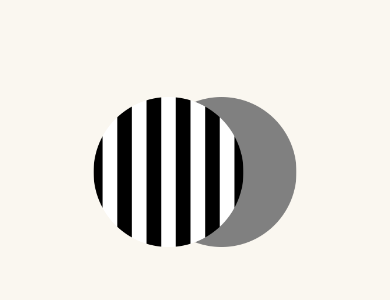
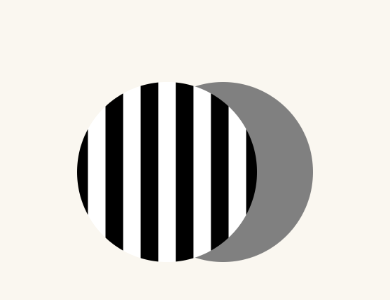
Before and after one commit to kSammani/KidsVision, a React Native app: screen /Level2N in a window 390 px wide. Shown: the part 250-550 px from the top of the page. Built offline with nearby package versions, Linux system fonts and the light colour scheme.

Commit message:
Edit the image size

```diff
--- a/src/screens/Level2N.js
+++ b/src/screens/Level2N.js
@@ -3,7 +3,7 @@ import { View, Text, Image, Animated, TouchableOpacity, StyleSheet, Dimensions }
 import AsyncStorage from '@react-native-async-storage/async-storage';
 
 const { width, height } = Dimensions.get('window');
-const IMAGE_WIDTH = 150;
+const IMAGE_WIDTH = 180;
 
 const AnimatedImageLoop = ({ navigation }) => {
   const [data, setData] = useState([]);
```
